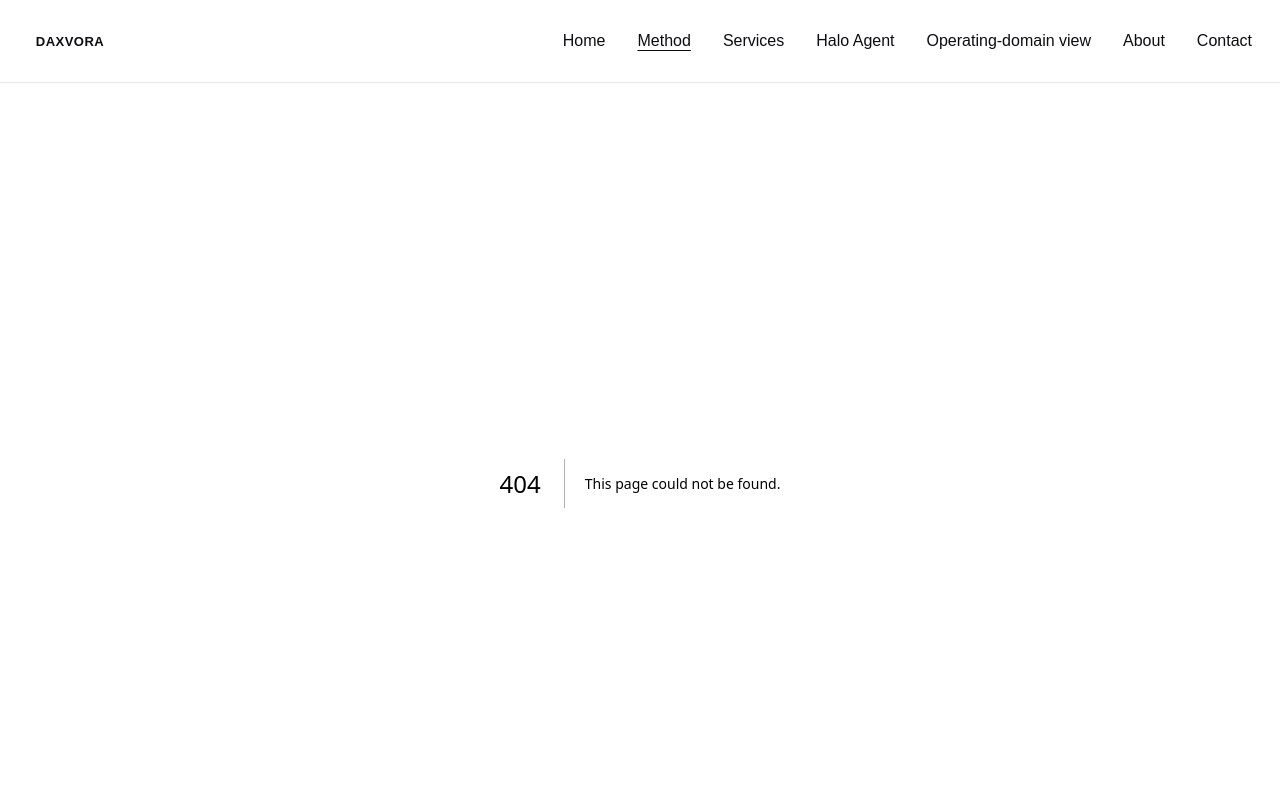
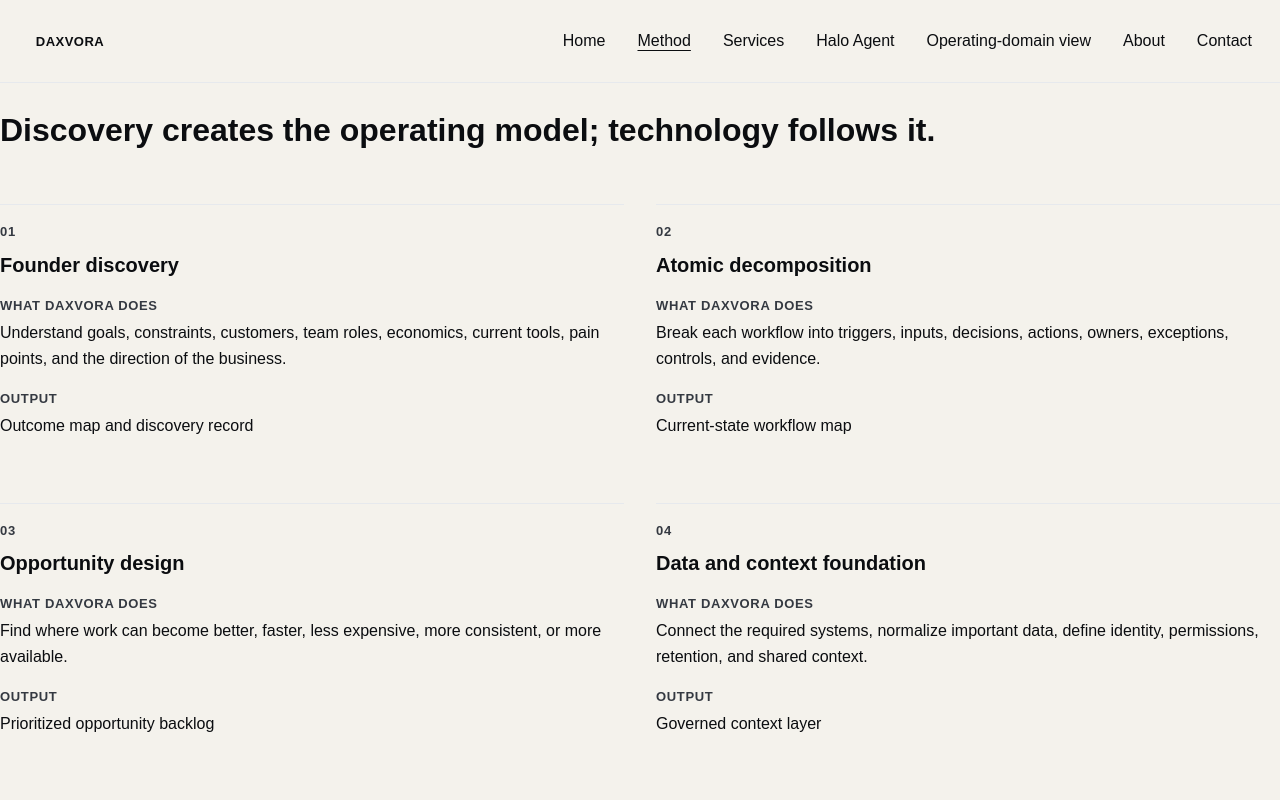
Before and after one commit to RajatThakral01/DAXVORA-website, a Next.js app: page /method in a window 1280 px wide. Before the commit this address had no page. Shown: the top 800 px of the page. Built offline with nearby package versions, Linux system fonts and the light colour scheme.

Commit message:
Phase 4: Method page (7-stage horizontal sequence)

```diff
--- a/app/globals.css
+++ b/app/globals.css
@@ -285,7 +285,55 @@ table td {
   color: var(--dx-carbon);
 }
 
+.method-stages {
+  list-style: none;
+  margin: 48px 0 0;
+  padding: 0;
+  display: grid;
+  gap: 32px;
+}
+
+.method-stages li {
+  border-top: 1px solid var(--dx-mist);
+  padding-top: 16px;
+}
+
+.method-stages .stage-number {
+  margin: 0 0 8px;
+  font-size: 0.8125rem;
+  font-weight: 700;
+  letter-spacing: 0.05em;
+  color: var(--dx-graphite);
+}
+
+.method-stages h2 {
+  margin: 0 0 16px;
+  font-size: 1.25rem;
+  line-height: 1.4;
+}
+
+.stage-work,
+.stage-output {
+  margin: 0 0 16px;
+  font-size: 1rem;
+}
+
+.meta-label {
+  display: block;
+  font-size: 0.8125rem;
+  font-weight: 700;
+  letter-spacing: 0.05em;
+  text-transform: uppercase;
+  color: var(--dx-graphite);
+  margin-bottom: 4px;
+}
+
 @media (min-width: 768px) {
+  .method-stages {
+    grid-template-columns: repeat(2, 1fr);
+    gap: 48px 32px;
+  }
+
   .table-scroll {
     -webkit-mask-image: none;
     mask-image: none;
@@ -293,6 +341,20 @@ table td {
 
   .table-hint {
     display: none;
+  }
+}
+
+@media (min-width: 1440px) {
+  .method-stages {
+    grid-template-columns: repeat(7, 1fr);
+    gap: 24px;
+  }
+
+  .method-stages li + li {
+    border-top: none;
+    border-left: 1px solid var(--dx-mist);
+    padding-left: 16px;
+    padding-top: 0;
   }
 }
 
--- /dev/null
+++ b/app/method/page.tsx
@@ -0,0 +1,78 @@
+import type { JSX } from "react";
+
+interface MethodStage {
+  number: string;
+  name: string;
+  work: string;
+  output: string;
+}
+
+const STAGES: MethodStage[] = [
+  {
+    number: "01",
+    name: "Founder discovery",
+    work: "Understand goals, constraints, customers, team roles, economics, current tools, pain points, and the direction of the business.",
+    output: "Outcome map and discovery record",
+  },
+  {
+    number: "02",
+    name: "Atomic decomposition",
+    work: "Break each workflow into triggers, inputs, decisions, actions, owners, exceptions, controls, and evidence.",
+    output: "Current-state workflow map",
+  },
+  {
+    number: "03",
+    name: "Opportunity design",
+    work: "Find where work can become better, faster, less expensive, more consistent, or more available.",
+    output: "Prioritized opportunity backlog",
+  },
+  {
+    number: "04",
+    name: "Data and context foundation",
+    work: "Connect the required systems, normalize important data, define identity, permissions, retention, and shared context.",
+    output: "Governed context layer",
+  },
+  {
+    number: "05",
+    name: "Agent and automation build",
+    work: "Create narrowly responsible agents, deterministic automations, handoffs, human escalation, and observability.",
+    output: "Working vertical slice",
+  },
+  {
+    number: "06",
+    name: "Phased deployment",
+    work: "Release by phase, validate on real operating evidence, improve failure handling, and expand only when ready.",
+    output: "Measured deployment",
+  },
+  {
+    number: "07",
+    name: "Operate and improve",
+    work: "Maintain integrations, tune rules, monitor quality and cost, and identify the next bottleneck.",
+    output: "Ongoing service and optimization",
+  },
+];
+
+export default function MethodPage(): JSX.Element {
+  return (
+    <>
+      <h1>Discovery creates the operating model; technology follows it.</h1>
+
+      <ol className="method-stages">
+        {STAGES.map((stage) => (
+          <li key={stage.number}>
+            <p className="stage-number">{stage.number}</p>
+            <h2>{stage.name}</h2>
+            <p className="stage-work">
+              <span className="meta-label">What DAXVORA does</span>
+              {stage.work}
+            </p>
+            <p className="stage-output">
+              <span className="meta-label">Output</span>
+              {stage.output}
+            </p>
+          </li>
+        ))}
+      </ol>
+    </>
+  );
+}
```
